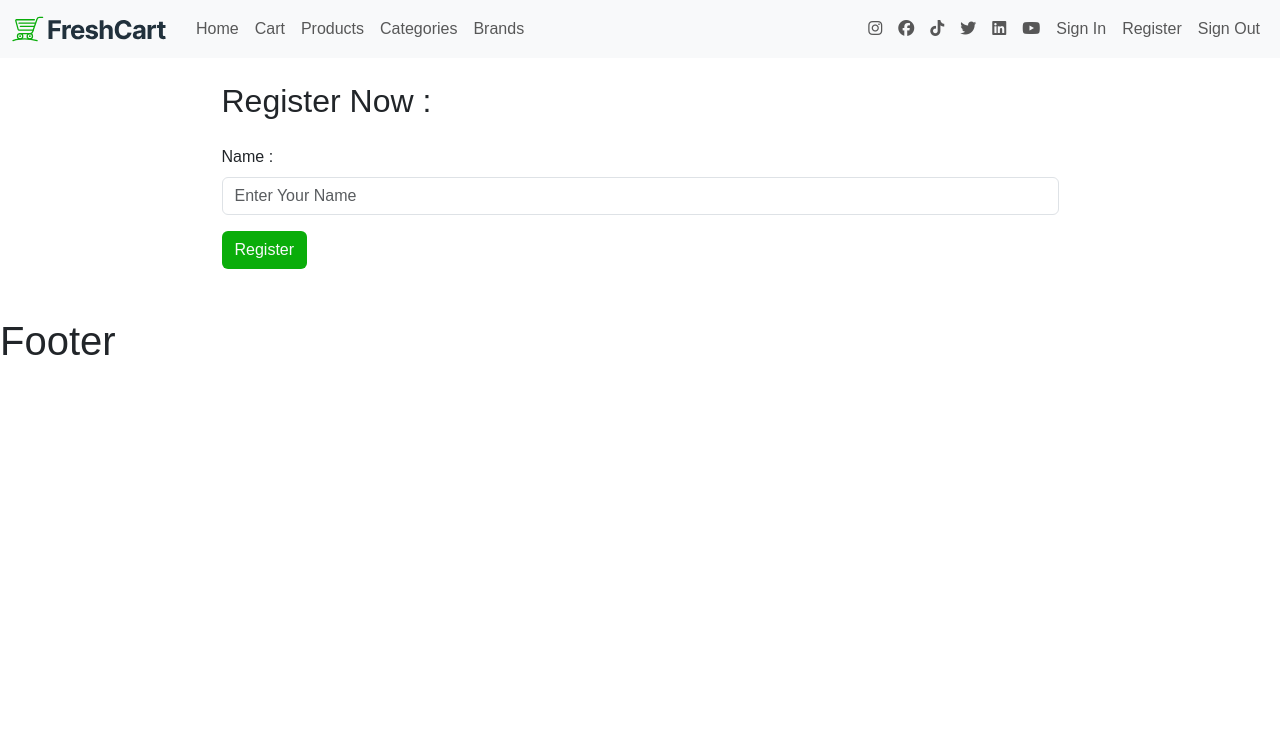
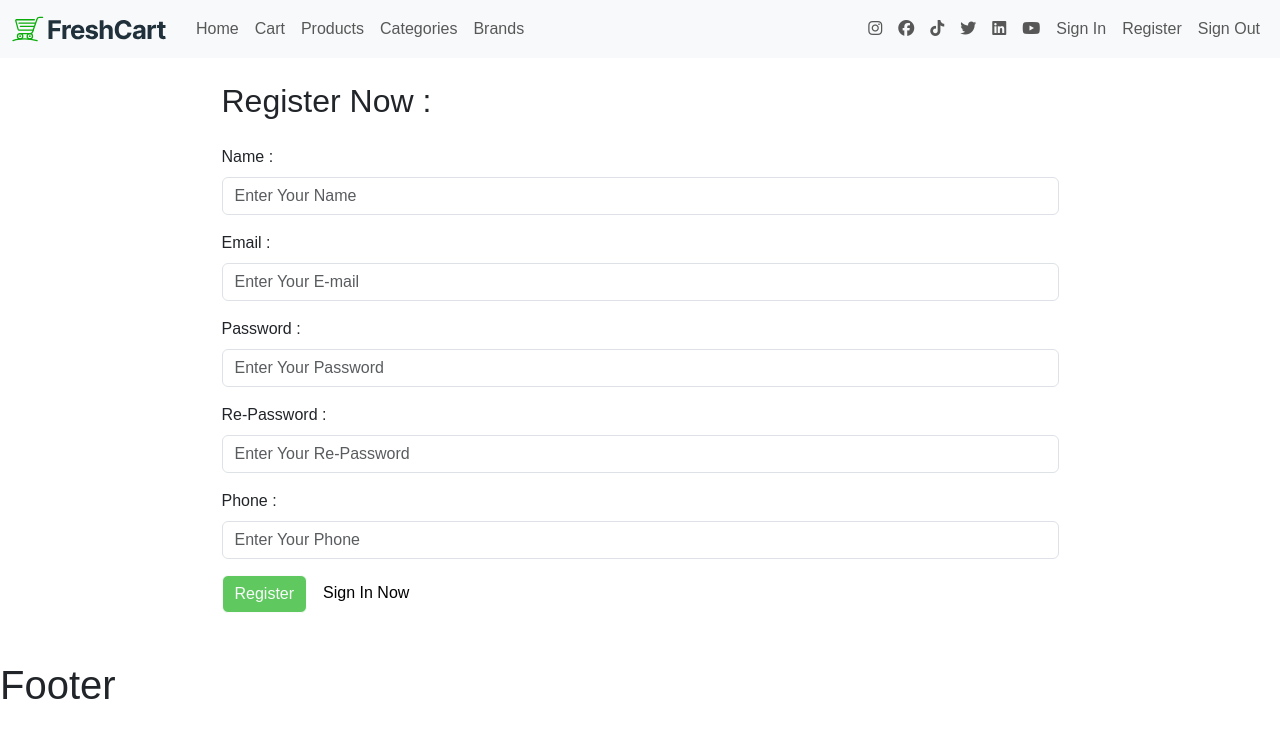
Before and after one commit to YoussefMagedMohamed/Fresh-Cart, a React (Create React App) app: page /register in a window 1280 px wide. Shown: the top 738 px of the page. Built offline with nearby package versions, Linux system fonts and the light colour scheme; a web font is replaced by a local one.

Commit message:
Sign In & Register

```diff
--- a/package.json
+++ b/package.json
@@ -12,6 +12,7 @@
     "formik": "^2.4.5",
     "react": "^18.2.0",
     "react-dom": "^18.2.0",
+    "react-loader-spinner": "^6.1.6",
     "react-router-dom": "^6.22.0",
     "react-scripts": "5.0.1",
     "web-vitals": "^2.1.4",
--- a/src/App.js
+++ b/src/App.js
@@ -16,12 +16,12 @@ function App() {
       path: "",
       element: <Layout />,
       children: [
-        { index: true, element: <Home /> },
+        { index: true, element: <Signin /> },
         { path: "cart", element: <Cart /> },
         { path: "products", element: <Products /> },
         { path: "categories", element: <Categories /> },
         { path: "brands", element: <Brands /> },
-        { path: "signin", element: <Signin /> },
+        { path: "home", element: <Home /> },
         { path: "register", element: <Register /> },
         { path: "signout", element: <Signout /> },
       ],
--- a/src/Components/Navbar/Navbar.jsx
+++ b/src/Components/Navbar/Navbar.jsx
@@ -7,7 +7,7 @@ export default function Navbar() {
     <>
       <nav className="navbar navbar-expand-lg bg-body-tertiary">
         <div className="container-fluid">
-          <Link className="navbar-brand" to={"/"}>
+          <Link className="navbar-brand" to={"home"}>
             <img src={logo} alt="Fresh Cart" />
           </Link>
           <button
@@ -24,7 +24,7 @@ export default function Navbar() {
           <div className="collapse navbar-collapse" id="navbarSupportedContent">
             <ul className="navbar-nav me-auto mb-2 mb-lg-0">
               <li className="nav-item">
-                <Link className="nav-link" to={"/"}>
+                <Link className="nav-link" to={"home"}>
                   Home
                 </Link>
               </li>
--- a/src/Components/Register/Register.jsx
+++ b/src/Components/Register/Register.jsx
@@ -1,45 +1,198 @@
-import { useFormik } from 'formik'
-import React from 'react'
+import axios from "axios";
+import { useFormik } from "formik";
+import React, { useState } from "react";
+import { Circles } from "react-loader-spinner";
+import { Link, useNavigate } from "react-router-dom";
+import * as Yup from "yup";
 
 export default function Register() {
+  // State For Loading
+  const [loading, setLoading] = useState(false);
+
+  // State For API Error
+  const [apiError, setApiError] = useState(null);
+
+  // Use Navigate To Go To Sign In Page After Registeration
+  let navigate = useNavigate();
 
   // Submit Form
-  function registerSubmit() {
-    console.log("Hello");
+  async function registerSubmit(values) {
+    setLoading(true);
+    let { data } = await axios
+      .post(`https://ecommerce.routemisr.com/api/v1/auth/signup`, values)
+      .catch((err) => {
+        setApiError(err.response.data.message);
+        console.log(err.response.data.message);
+        setLoading(false);
+      });
+    if (data.message == "success") {
+      setLoading(false);
+      navigate("/signin");
+    }
   }
+
+  // Validation of Our Form
+  let validationSchema = Yup.object({
+    name: Yup.string()
+      .required("Name is Required")
+      .min(3, "Min Length is 3")
+      .max(10, "Max Length is 10"),
+
+    email: Yup.string().required("Email is Required").email("Invalid Email"),
+
+    password: Yup.string()
+      .required("Password is Required")
+      .matches(/^[A-Z][\w @]{5,8}$/, "Invalid Password"),
+
+    rePassword: Yup.string()
+      .required("Re-Password is Required")
+      .oneOf([Yup.ref("password")], "Re-Password Doesn't Match Password"),
+
+    phone: Yup.string()
+      .required("Phone is Required")
+      .matches(/^01[0125][0-9]{8}$/, "Invalid Phone Number"),
+  });
 
   // Handle Our Form
   let formik = useFormik({
     initialValues: {
-      name:"",
-      email:"",
-      password:"",
-      rePassword:"",
-      phone:"",
-    },onSubmit: registerSubmit
-  })
+      name: "",
+      email: "",
+      password: "",
+      rePassword: "",
+      phone: "",
+    },
+    validationSchema,
+    onSubmit: registerSubmit,
+  });
 
-  return <>
-    <div className="w-75 py-4 mx-auto">
-      <h2>Register Now :</h2>
-      <form className='my-4'>
-        <label htmlFor="name" className='mb-2'>Name :</label>
-        <input type="text" className='form-control mb-3' name='name' placeholder='Enter Your Name' id='name'/>
+  // console.log(formik.errors.name);
 
-        {/* <label htmlFor="email" className='mb-2'>Email :</label>
-        <input type="email" className='form-control mb-3' name='email' placeholder='Enter Your E-mail' id='email'/>
+  return (
+    <>
+      <div className="w-75 py-4 mx-auto">
+        <h2>Register Now :</h2>
+        <form className="my-4" onSubmit={formik.handleSubmit}>
+          {apiError ? <div className="alert alert-danger">{apiError}</div> : ""}
 
-        <label htmlFor="password" className='mb-2'>Password :</label>
-        <input type="password" className='form-control mb-3' name='password' placeholder='Enter Your Password' id='password'/>
+          <label htmlFor="name" className="mb-2">
+            Name :
+          </label>
+          <input
+            onChange={formik.handleChange}
+            onBlur={formik.handleBlur}
+            type="text"
+            className="form-control mb-3"
+            name="name"
+            placeholder="Enter Your Name"
+            id="name"
+          />
+          {formik.errors.name && formik.touched.name ? (
+            <div className="alert alert-danger py-2">{formik.errors.name}</div>
+          ) : (
+            ""
+          )}
 
-        <label htmlFor="repassword" className='mb-2'>Re-Password :</label>
-        <input type="password" className='form-control mb-3' name='rePassword' placeholder='Enter Your Re-Password' id='repassword'/>
+          <label htmlFor="email" className="mb-2">
+            Email :
+          </label>
+          <input
+            onChange={formik.handleChange}
+            onBlur={formik.handleBlur}
+            type="email"
+            className="form-control mb-3"
+            name="email"
+            placeholder="Enter Your E-mail"
+            id="email"
+          />
+          {formik.errors.email && formik.touched.email ? (
+            <div className="alert alert-danger py-2">{formik.errors.email}</div>
+          ) : (
+            ""
+          )}
 
-        <label htmlFor="phone" className='mb-2'>Phone :</label>
-        <input type="tel" className='form-control mb-3' name='phone' placeholder='Enter Your Phone' id='phone'/> */}
+          <label htmlFor="password" className="mb-2">
+            Password :
+          </label>
+          <input
+            onChange={formik.handleChange}
+            onBlur={formik.handleBlur}
+            type="password"
+            className="form-control mb-3"
+            name="password"
+            placeholder="Enter Your Password"
+            id="password"
+          />
+          {formik.errors.password && formik.touched.password ? (
+            <div className="alert alert-danger py-2">
+              {formik.errors.password}
+            </div>
+          ) : (
+            ""
+          )}
 
-        <button className='btn bg-main text-light'>Register</button>
-      </form>
-    </div>
-  </>
+          <label htmlFor="repassword" className="mb-2">
+            Re-Password :
+          </label>
+          <input
+            onChange={formik.handleChange}
+            onBlur={formik.handleBlur}
+            type="password"
+            className="form-control mb-3"
+            name="rePassword"
+            placeholder="Enter Your Re-Password"
+            id="repassword"
+          />
+          {formik.errors.rePassword && formik.touched.rePassword ? (
+            <div className="alert alert-danger py-2">
+              {formik.errors.rePassword}
+            </div>
+          ) : (
+            ""
+          )}
+
+          <label htmlFor="phone" className="mb-2">
+            Phone :
+          </label>
+          <input
+            onChange={formik.handleChange}
+            onBlur={formik.handleBlur}
+            type="tel"
+            className="form-control mb-3"
+            name="phone"
+            placeholder="Enter Your Phone"
+            id="phone"
+          />
+          {formik.errors.phone && formik.touched.phone ? (
+            <div className="alert alert-danger py-2">{formik.errors.phone}</div>
+          ) : (
+            ""
+          )}
+
+          {loading ? (
+            <button className="btn bg-main text-light" type="button">
+              <Circles
+                height="30"
+                width="30"
+                color="#fff"
+                ariaLabel="circles-loading"
+                wrapperStyle={{}}
+                wrapperClass=""
+                visible={true}
+              />
+            </button>
+          ) : (
+            <button
+              disabled={!(formik.isValid && formik.dirty)}
+              className="btn bg-main text-light"
+              type="submit"
+            >
+              Register
+            </button>
+          )}
+          <Link className="ps-3" to={"/signin"}>Sign In Now</Link>
+        </form>
+      </div>
+    </>
+  );
 }
--- a/src/Components/Signin/Signin.jsx
+++ b/src/Components/Signin/Signin.jsx
@@ -1,7 +1,123 @@
-import React from 'react'
+import axios from "axios";
+import { useFormik } from "formik";
+import React, { useState } from "react";
+import { Circles } from "react-loader-spinner";
+import { Link, useNavigate } from "react-router-dom";
+import * as Yup from "yup";
 
 export default function Signin() {
-  return <>
-    <h1>Signin</h1>
-  </>
+  // State For Loading
+  const [loading, setLoading] = useState(false);
+
+  // State For API Error
+  const [apiError, setApiError] = useState(null);
+
+  // Use Navigate To Go To Sign In Page After Registeration
+  let navigate = useNavigate();
+
+  // Submit Form
+  async function registerSubmit(values) {
+    setLoading(true);
+    let { data } = await axios
+      .post(`https://ecommerce.routemisr.com/api/v1/auth/signin`, values)
+      .catch((err) => {
+        setApiError(err.response.data.message);
+        setLoading(false);
+      });
+    if (data.message == "success") {
+      setLoading(false);
+      navigate("/");
+    }
+  }
+
+  // Validation of Our Form
+  let validationSchema = Yup.object({
+    email: Yup.string().required("Email is Required").email("Invalid Email"),
+
+    password: Yup.string()
+      .required("Password is Required")
+      .matches(/^[A-Z][\w @]{5,8}$/, "Invalid Password"),
+  });
+
+  // Handle Our Form
+  let formik = useFormik({
+    initialValues: {
+      email: "",
+      password: "",
+    },
+    validationSchema,
+    onSubmit: registerSubmit,
+  });
+
+  return (
+    <>
+      <div className="w-75 py-4 mx-auto">
+        <h2>Sign In :</h2>
+        <form className="my-4" onSubmit={formik.handleSubmit}>
+          {apiError ? <div className="alert alert-danger">{apiError}</div> : ""}
+
+          <label htmlFor="email" className="mb-2">
+            Email :
+          </label>
+          <input
+            onChange={formik.handleChange}
+            onBlur={formik.handleBlur}
+            type="email"
+            className="form-control mb-3"
+            name="email"
+            placeholder="Enter Your E-mail"
+            id="email"
+          />
+          {formik.errors.email && formik.touched.email ? (
+            <div className="alert alert-danger py-2">{formik.errors.email}</div>
+          ) : (
+            ""
+          )}
+
+          <label htmlFor="password" className="mb-2">
+            Password :
+          </label>
+          <input
+            onChange={formik.handleChange}
+            onBlur={formik.handleBlur}
+            type="password"
+            className="form-control mb-3"
+            name="password"
+            placeholder="Enter Your Password"
+            id="password"
+          />
+          {formik.errors.password && formik.touched.password ? (
+            <div className="alert alert-danger py-2">
+              {formik.errors.password}
+            </div>
+          ) : (
+            ""
+          )}
+
+          {loading ? (
+            <button className="btn bg-main text-light" type="button">
+              <Circles
+                height="30"
+                width="30"
+                color="#fff"
+                ariaLabel="circles-loading"
+                wrapperStyle={{}}
+                wrapperClass=""
+                visible={true}
+              />
+            </button>
+          ) : (
+            <button
+              disabled={!(formik.isValid && formik.dirty)}
+              className="btn bg-main text-light"
+              type="submit"
+            >
+              Sign In
+            </button>
+          )}
+          <Link className="ps-3" to={"/register"}>Register Now</Link>
+        </form>
+      </div>
+    </>
+  );
 }
```
Also changed, not shown: 1 other file (tests, documents, lock files or other folders).
